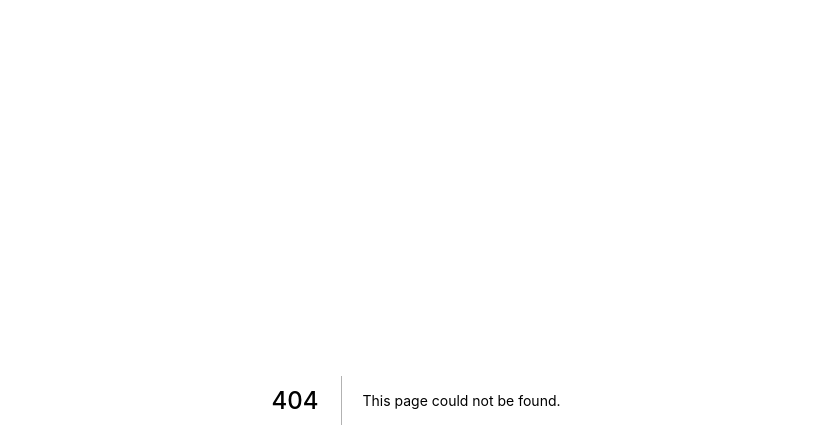
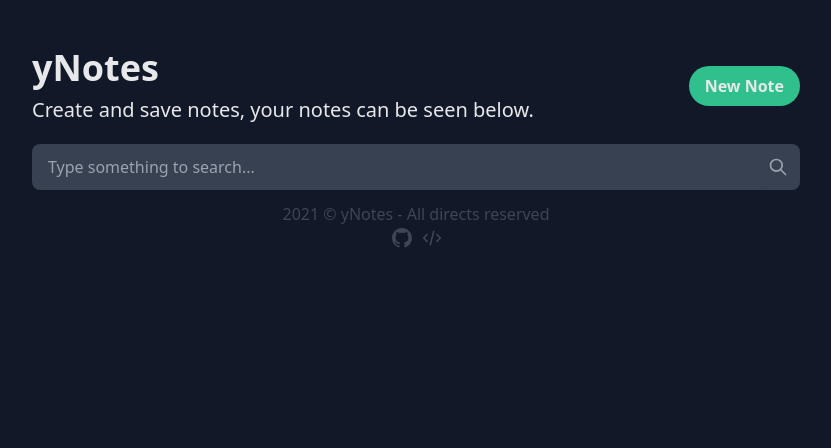
Before and after one commit to gs-nasc/note-website, a Next.js app: page /home in a window 1280 px wide. Before the commit this address had no page. Shown: the top 448 px of the page, without its empty margins (224-1055 px from the left). Built offline with nearby package versions, Linux system fonts and the light colour scheme.

Commit message:
:page_facing_up: App dedicated page

```diff
--- /dev/null
+++ b/pages/home.tsx
@@ -0,0 +1,13 @@
+import { NextPage } from "next";
+import App from '../components/app/App';
+
+const Home: NextPage = () => {
+    return (
+        <section>
+            <title>yNotes :: Home Page</title>
+            <App />
+        </section>
+    )
+};
+
+export default Home
```
